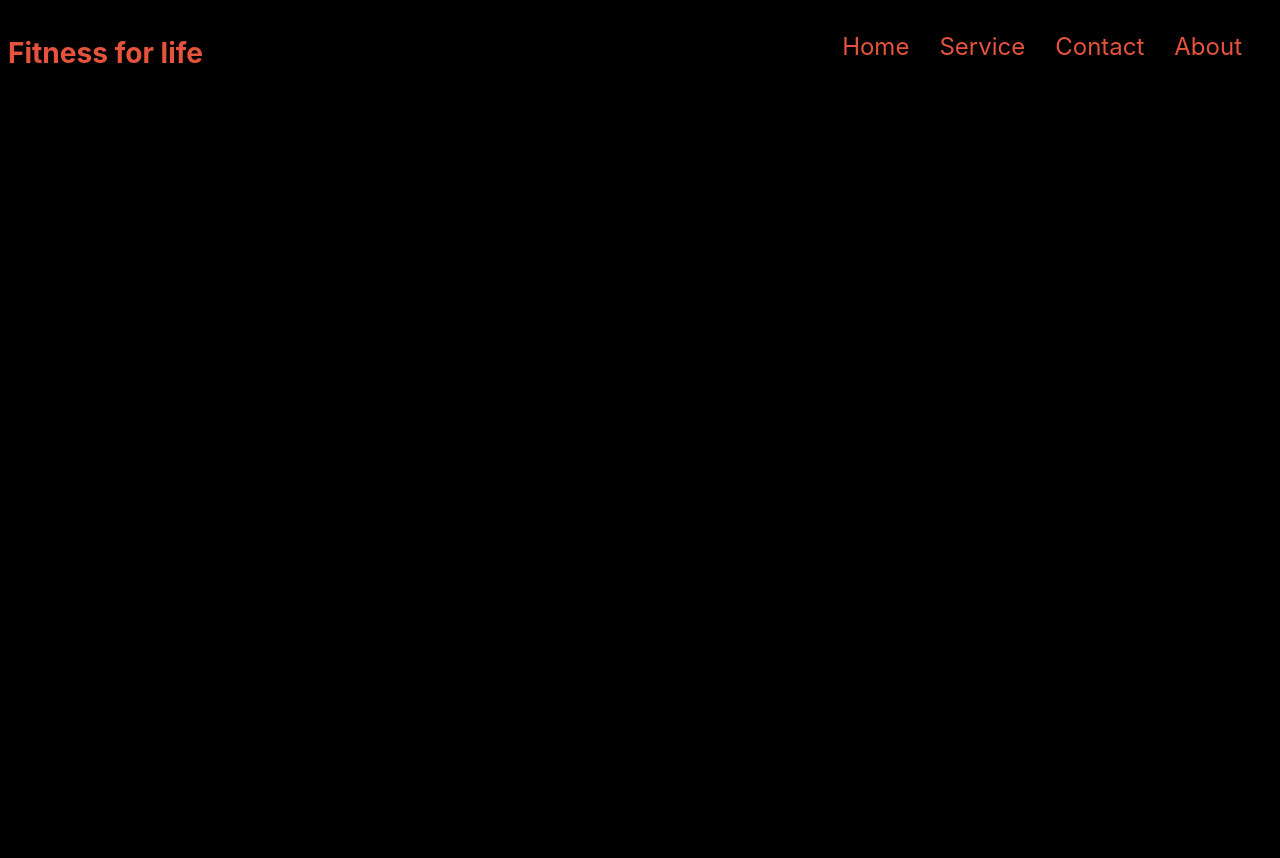
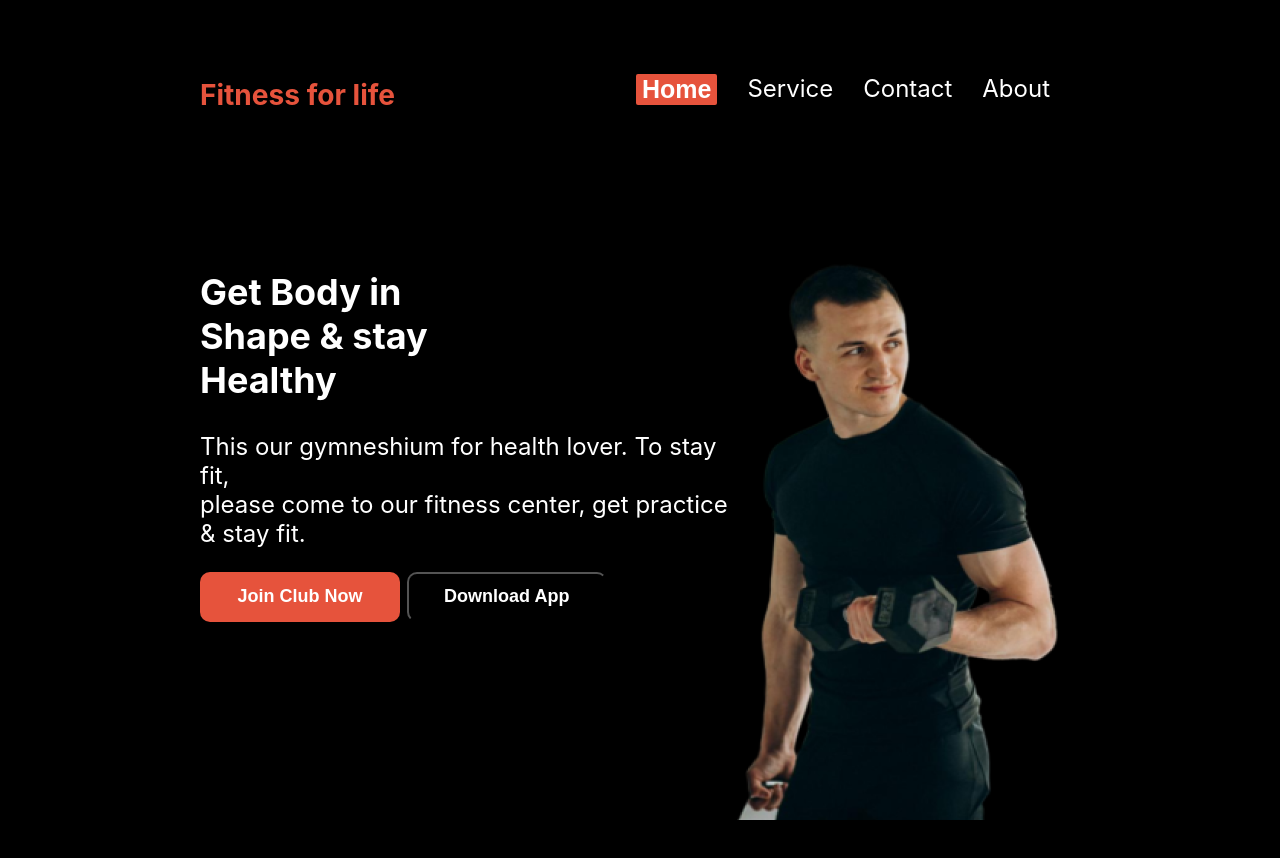
Before and after one commit to rafiqul-hasan/assignment-2nd, a plain HTML site: page index.html in a window 1280 px wide. Before the commit the page ends 800 px from the top, so only its background shows below. Drawn offline with Linux system fonts and the light colour scheme.

Commit message:
2nd commit

```diff
--- a/index.html
+++ b/index.html
@@ -15,7 +15,7 @@
         <ul class="nav-links display: flex">
             <!--   li.nav-item*4>nav-link -->
             <li class="nav-item">
-                <nav-link>Home</nav-link>
+                <nav-link><button class="btn-p">Home</button></nav-link>
             </li>
             <li class="nav-item">
                 <nav-link>Service</nav-link>
@@ -28,8 +28,19 @@
             </li>
 
         </ul>
+
     </nav>
-    <div class="Banner"></div>
+</section>
+<section class="S-S">
+    <div class="banner">
+        <div class="banner-1">
+        <h1 class="banner-title">Get Body in <br> Shape & stay <br> Healthy</h1>
+        <p class="">This our gymneshium for health lover. To stay fit, <br>please come to our fitness center, get practice & stay fit. </p>
+<button class="Btn-P">Join Club Now</button>
+<button class="Btn-D">Download App</button>
+</div>
+<img src="./images/Images 2.png" alt="">
+</div>
 </section>
     <main>
 
--- a/style.css
+++ b/style.css
@@ -8,6 +8,10 @@
     font-style: normal;
     color: #E6533C;
     background-color: black;
+    margin-top: 50px;
+    margin-left: 200px;
+    margin-right: 200px;
+    margin-bottom: 50px;
   }
   /* shared styles */
   /* navbar styles */
@@ -18,9 +22,51 @@
   }
   .nav-links{
     display: flex;
+    color: white;
   }
   .nav-item{
     list-style: none;
     margin-right: 30px;
     font-variant: normal;
   }
+  .btn-p{
+   background-color: #E6533C;
+   color: white;
+   font-weight: bold;
+   font-size: 25px;
+   padding: 25px,50px;
+   border: none;
+   border-radius: 2px;
+
+
+  }
+  /* banner styles */
+  .banner{
+    color: white;
+    margin-top: 100px;
+    display: flex;
+    justify-content: space-between;
+  }
+  .Btn-P{
+    background-color: #E6533C;
+    color: white;
+    font-weight: bolder;
+    font-size: large;
+    border: none;
+    border-radius: 10px;
+    height: 50px;
+    width: 200px;
+  }
+  .Btn-D{
+   background-color: black;
+   color: white;
+   border-radius: 10px;font-weight: bolder;
+   font-size: large;
+   height: 50px;
+   width: 200px;
+
+  }
+  /* section styles */
+.S-S{
+justify-content: space-between;
+}
```
